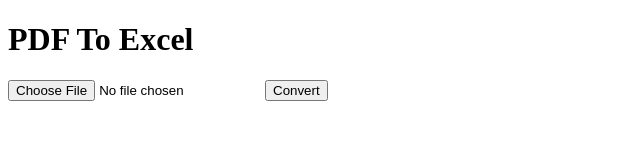
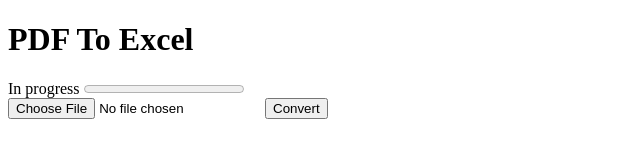
Before and after one commit to phil221/pdf-to-excel-electron, an Electron app: page index.html in a window 1280 px wide. Shown: the whole page, without its empty margins (0-640 px from the left). Drawn offline with Linux system fonts and the light colour scheme.

Commit message:
add loader section with prog bar

```diff
--- a/index.html
+++ b/index.html
@@ -11,6 +11,10 @@
   </head>
   <body>
     <h1>PDF To Excel</h1>
+    <div id="loader">
+      <label for="file">In progress</label>
+      <progress id="file" max="100" value=""></progress>
+    </div>
     <input id="inputFile" type="file" />
     <button id="btnConvert">Convert</button>
     <p id="output"></p>
```
